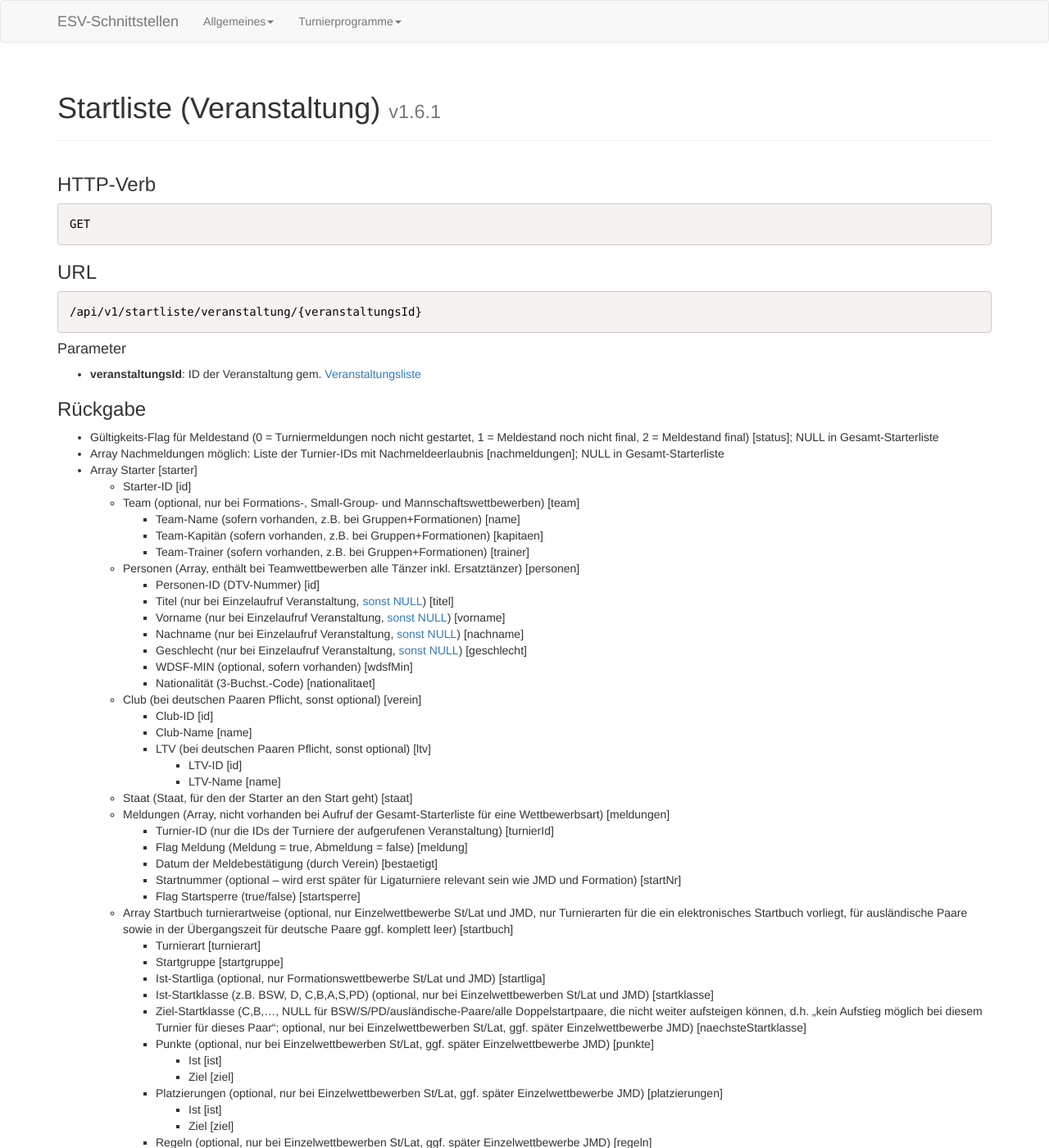
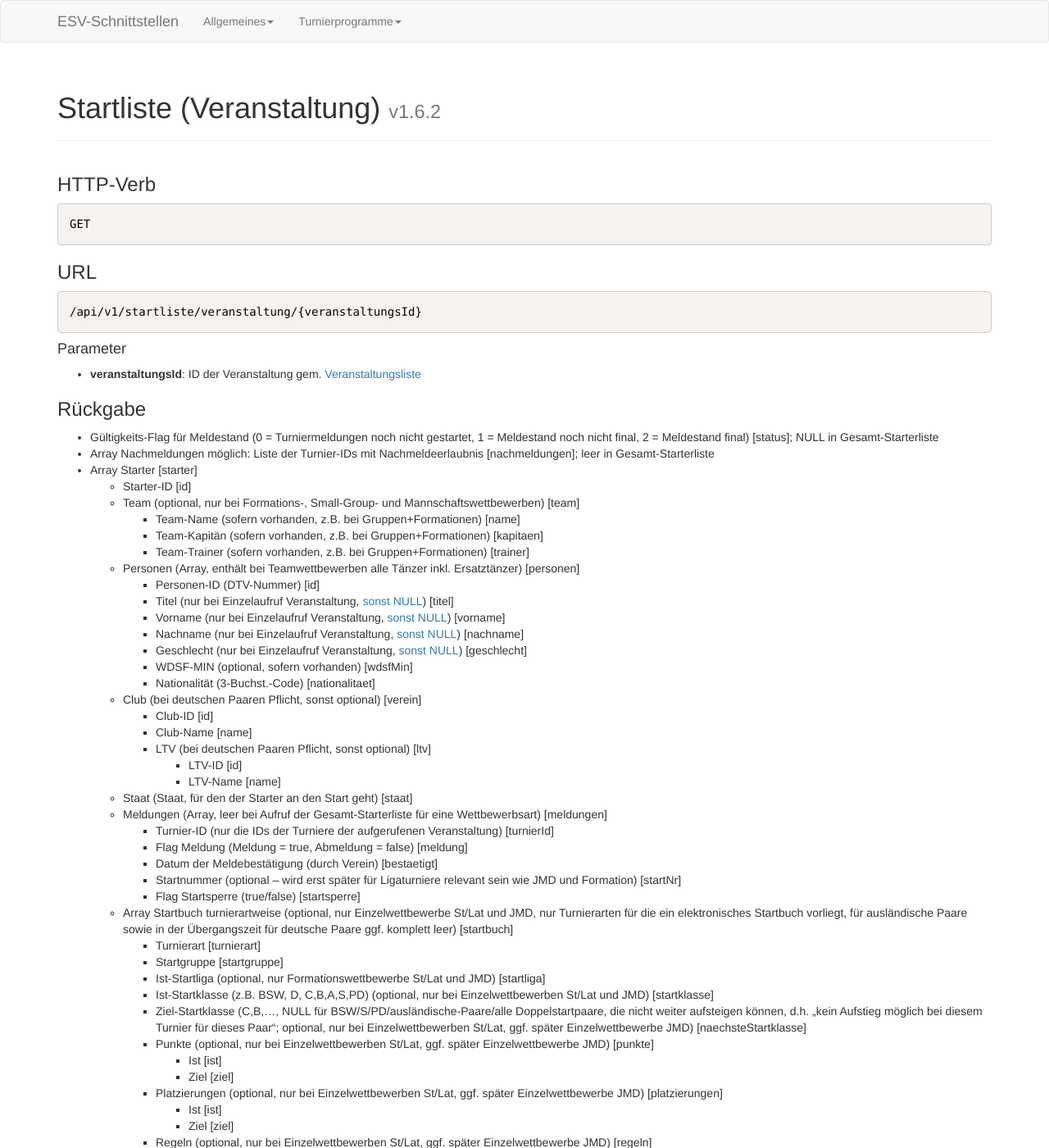
Before and after one commit to tanzsport/esv-interfaces, a Jekyll site: the page built from interfaces/turnierprogramme/startliste_veranstaltung.md, in a window 1280 px wide and 1400 px high. Shown: the whole window at 82% size. Built offline with Jekyll 4.4.1, drawn with Linux system fonts in a browser that asks for light colours; nearby versions of some CDN libraries; library files that are not in the unit come from our copies.

Commit message:
Startliste Veranstaltung/1.6.2: Hinweis auf leeres Array Nachmeldungen bei Abruf via Gesamtstartliste.

```diff
--- a/interfaces/turnierprogramme/startliste_veranstaltung.md
+++ b/interfaces/turnierprogramme/startliste_veranstaltung.md
@@ -1,7 +1,7 @@
 ---
 layout: page
 title: Startliste (Veranstaltung)
-tagline: v1.6.1
+tagline: v1.6.2
 
 ---
 {% include JB/setup %}
@@ -18,7 +18,7 @@ tagline: v1.6.1
 
 ### Rückgabe ###
 * Gültigkeits-Flag für Meldestand (0 = Turniermeldungen noch nicht gestartet, 1 = Meldestand noch nicht final, 2 = Meldestand final) [status]; NULL in Gesamt-Starterliste
-* Array Nachmeldungen möglich: Liste der Turnier-IDs mit Nachmeldeerlaubnis [nachmeldungen]; NULL in Gesamt-Starterliste
+* Array Nachmeldungen möglich: Liste der Turnier-IDs mit Nachmeldeerlaubnis [nachmeldungen]; leer in Gesamt-Starterliste
 * Array Starter [starter]
   * Starter-ID [id]
   * Team (optional, nur bei Formations-, Small-Group- und Mannschaftswettbewerben) [team]
@@ -40,7 +40,7 @@ tagline: v1.6.1
 	  * LTV-ID [id]
 	  * LTV-Name [name]
   * Staat (Staat, für den der Starter an den Start geht) [staat]
-  * Meldungen (Array, nicht vorhanden bei Aufruf der Gesamt-Starterliste für eine Wettbewerbsart) [meldungen]
+  * Meldungen (Array, leer bei Aufruf der Gesamt-Starterliste für eine Wettbewerbsart) [meldungen]
 	* Turnier-ID (nur die IDs der Turniere der aufgerufenen Veranstaltung) [turnierId]
 	* Flag Meldung (Meldung = true, Abmeldung = false) [meldung]
 	* Datum der Meldebestätigung (durch Verein) [bestaetigt]
```
